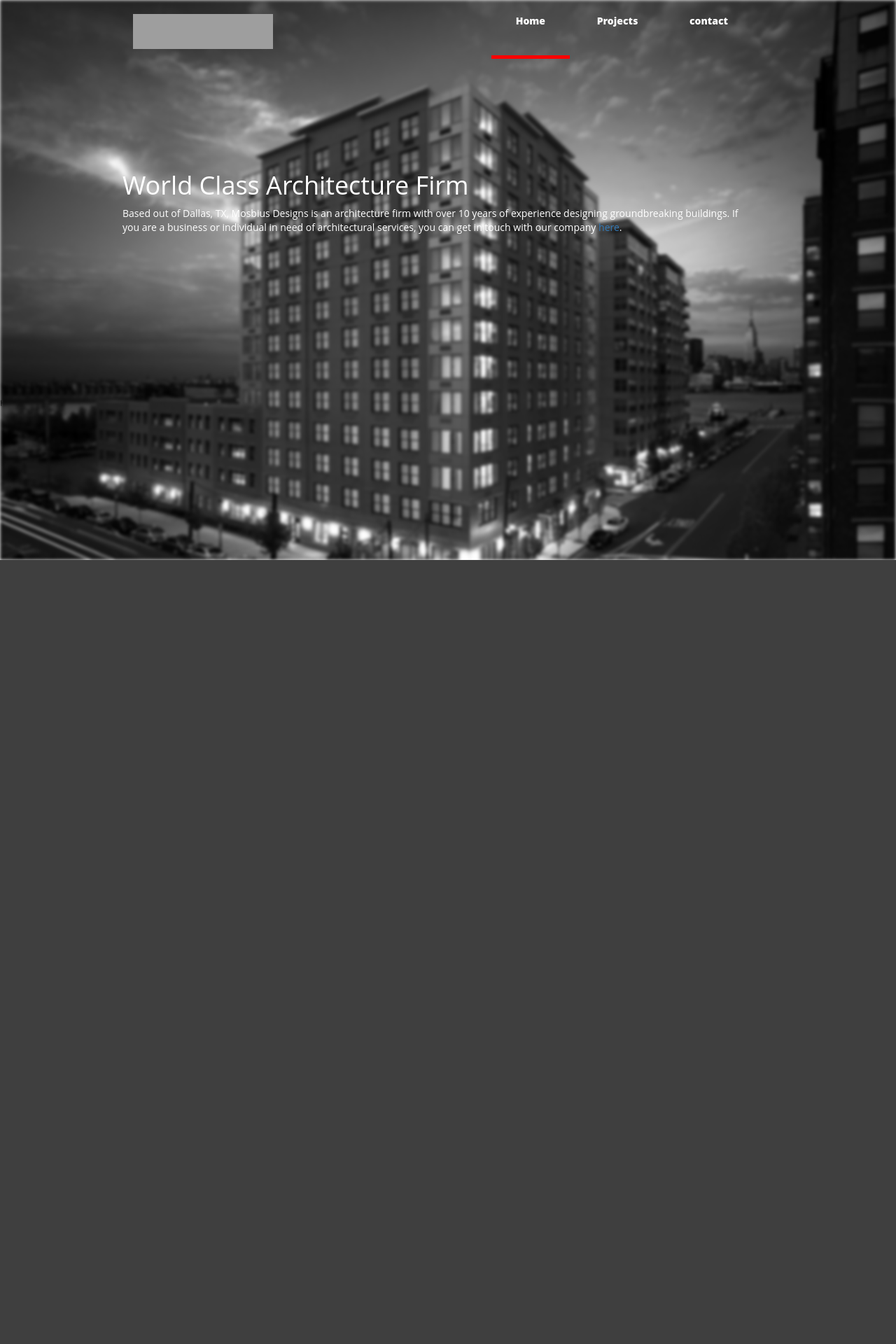
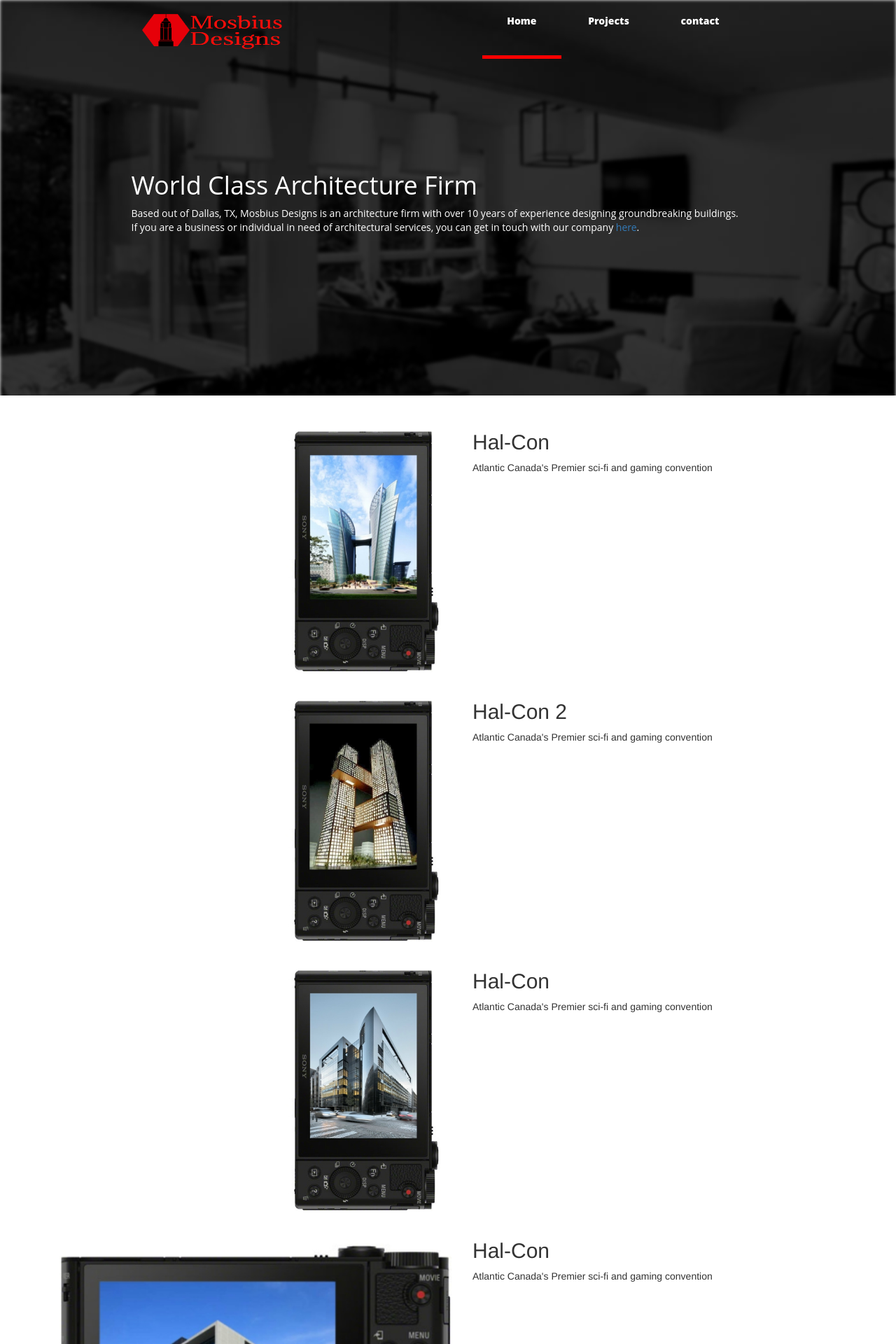
Before and after one commit to jerrodq2/architecture_advertising_site, a PHP site: page / in a window 1280 px wide. Shown: the top 1920 px of the page at 70% size. Before the commit the page ends 800 px from the top, so only its background shows below. Run offline with PHP 8.4, Linux system fonts and the light colour scheme; grey boxes are pictures that could not be loaded.

Commit message:
finished adding the initial files and editing/combing them

```diff
--- a/index.html
+++ b/index.html
@@ -7,6 +7,7 @@
 
     <!-- STYLESHEETS BELOW -->
     <link rel="stylesheet" href="static/css/main.css">
+    <link rel="stylesheet" href="static/css/project_section.css">
     <!-- Latest compiled and minified CSS -->
     <link rel="stylesheet" href="https://maxcdn.bootstrapcdn.com/bootstrap/3.3.7/css/bootstrap.min.css" integrity="sha384-BVYiiSIFeK1dGmJRAkycuHAHRg32OmUcww7on3RYdg4Va+PmSTsz/K68vbdEjh4u" crossorigin="anonymous">
     <!-- Optional theme -->
@@ -18,14 +19,15 @@
 
 
 
-  <body class="background">
+  <body>
 
+    <!-- Start of the HOME section or the top of the page -->
+    <div class="background">
       <div class="col-xs-12 top row">
-
-
+        <!-- START OF LOGO AND NAVBAR SECTION -->
         <div class="header contain">
           <div class="col-md-6">
-          <img class="logo" src="static/images/logo_2.png" alt="Logo">
+            <img class="logo" src="static/images/logo.png" alt="Logo_here">
           </div>
           <nav class="nav-default">
             <ul>
@@ -35,6 +37,8 @@
             </ul>
           </nav>
         </div>
+        <!-- END OF LOGO AND NAVBAR SECTION -->
+
 
         <div class="title-row contain">
           <h1>World Class Architecture Firm</h1>
@@ -42,10 +46,84 @@
         </div>
 
       </div>
+    <!-- END of the HOME section or the top of the page -->
+    </div>
 
 
 
-    <br><br><br>
+
+    <div class="col-xs-12 project_sections">
+      <!-- START OF THE PROJECT SECTION/MIDDLE OF THE PAGE -->
+      <ul class="project_list">
+        <li class="col-xs-12">
+          <div class="col-md-6 col-xs-12 ">
+            <img class="first_image" src="static/images/project_1_with_screen.jpg" alt="">
+          </div>
+          <div class="col-md-6 col-xs-12">
+            <h2>Hal-Con</h2>
+            <p>Atlantic Canada's Premier sci-fi and gaming convention</p>
+          </div>
+        </li>
+
+
+        <li class="col-xs-12">
+          <div class="col-md-6 col-xs-12 ">
+            <img class="first_image" src="static/images/project_3_with_screen.jpg" alt="">
+          </div>
+          <div class="col-md-6 col-xs-12">
+            <h2>Hal-Con 2</h2>
+            <p>Atlantic Canada's Premier sci-fi and gaming convention</p>
+          </div>
+        </li>
+
+
+        <li class="col-xs-12">
+          <div class="col-md-6 col-xs-12 ">
+            <img class="first_image" src="static/images/project_4_with_screen.jpg" alt="">
+          </div>
+          <div class="col-md-6 col-xs-12">
+            <h2>Hal-Con</h2>
+            <p>Atlantic Canada's Premier sci-fi and gaming convention</p>
+          </div>
+        </li>
+
+
+        <li class="col-xs-12">
+          <img class="col-md-6 col-xs-12" src="static/images/project_2_with_screen.jpg" alt="">
+          <div class="col-md-6 col-xs-12">
+            <h2>Hal-Con</h2>
+            <p>Atlantic Canada's Premier sci-fi and gaming convention</p>
+          </div>
+        </li>
+
+
+        <li class="col-xs-12">
+          <img class="col-md-6 col-xs-12" src="static/images/project_5_with_screen.jpg" alt="">
+          <div class="col-md-6 col-xs-12">
+            <h2>Hal-Con</h2>
+            <p>Atlantic Canada's Premier sci-fi and gaming convention</p>
+          </div>
+        </li>
+
+
+        <li class="col-xs-12">
+          <img class="col-md-6 col-xs-12" src="static/images/project_6_with_screen.jpg" alt="">
+          <div class="col-md-6 col-xs-12">
+            <h2>Hal-Con</h2>
+            <p>Atlantic Canada's Premier sci-fi and gaming convention</p>
+          </div>
+        </li>
+      </ul>
+      <!-- END OF THE PROJECT SECTION/MIDDLE OF THE PAGE -->
+    </div>
+
+
+
+
+    <div class="">
+      <!-- START OF THE CONTACT/FOOTER SECTION -->
       <small>Hexagon graphic by <a href="https://thenounproject.com/abdulla_31">tnp_abdulla_31</a> from <a href="https://thenounproject.com/">TheNounProject</a> is licensed under <a href="http://creativecommons.org/licenses/by/3.0/" title="Creative Commons BY 3.0">CC BY 3.0</a>. Check out the new logo that I created on <a href="http://logomakr.com" title="Logo Maker">LogoMaker.com</a> https://logomakr.com/8bJcZs8bJcZs</small>
+      <!-- END OF THE CONTACT/FOOTER SECTION -->
+    </div>
   </body>
 </html>
--- a/static/css/main.css
+++ b/static/css/main.css
@@ -15,7 +15,7 @@
 }
 .contain{
   font-family: Open Sans,sans-serif;
-  width: 900px;
+  width: 70%;
   margin: 0 auto;
 }
 .logo{
--- /dev/null
+++ b/static/css/project_section.css
@@ -0,0 +1,15 @@
+.project_sections{
+  background-color: white;
+}
+
+.project_list{
+  margin-top: 30px;
+  list-style: none;
+}
+
+.first_image{
+  width: 250px;
+  height: 345px;
+  margin: 20px auto;
+  float: right;
+}
```
Also changed, not shown: static/images/full_camera.jpeg (added), static/images/full_camera_secondary.JPG (added), static/images/project_1.jpg (added), static/images/project_1_with_screen.jpg (added), static/images/project_2.jpg (added), static/images/project_2_with_screen.jpg (added), static/images/project_3.jpg (added), static/images/project_3_with_screen.jpg (added), static/images/project_4.jpg (added), static/images/project_4_with_screen.jpg (added), static/images/project_5.jpg (added), static/images/project_5_with_screen.jpg (added), static/images/project_6.jpg (added), static/images/project_6_with_screen.jpg (added), 2 more files. Lines whose indentation alone changed are shown as unchanged.
